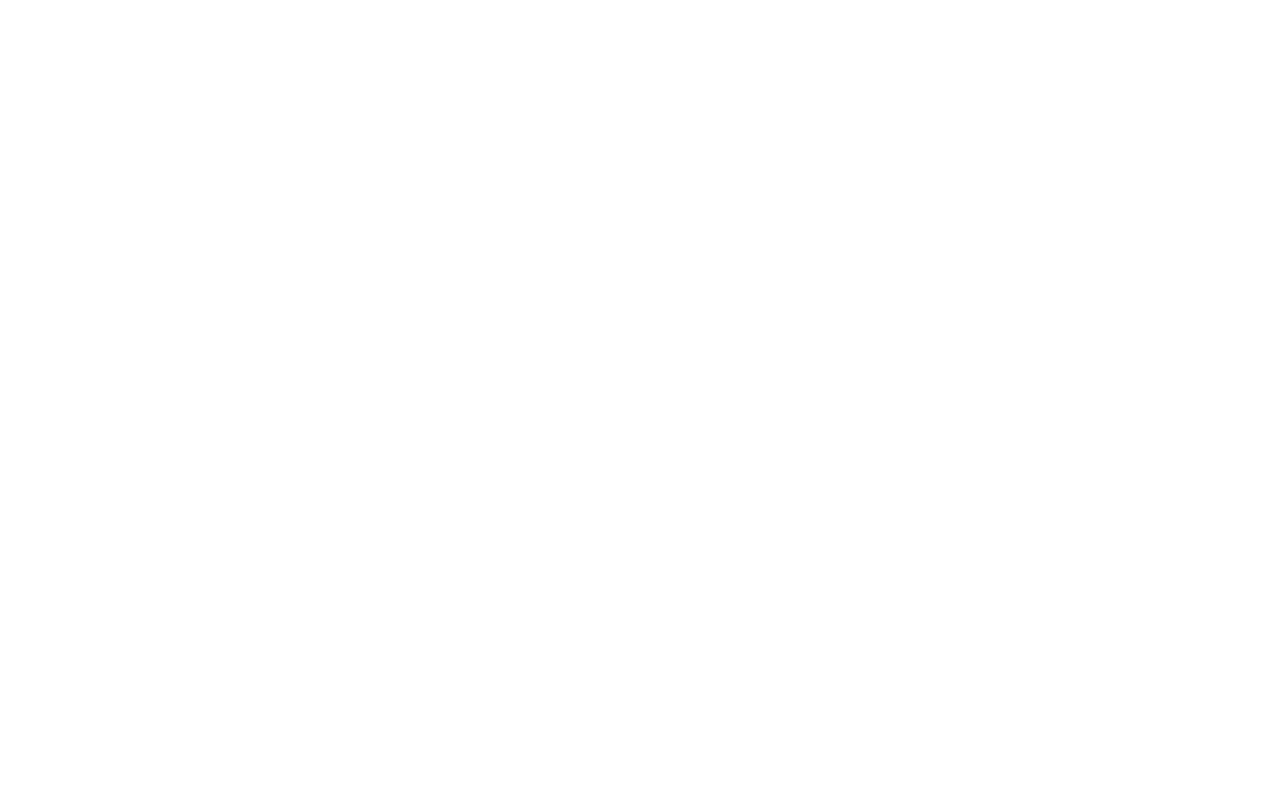
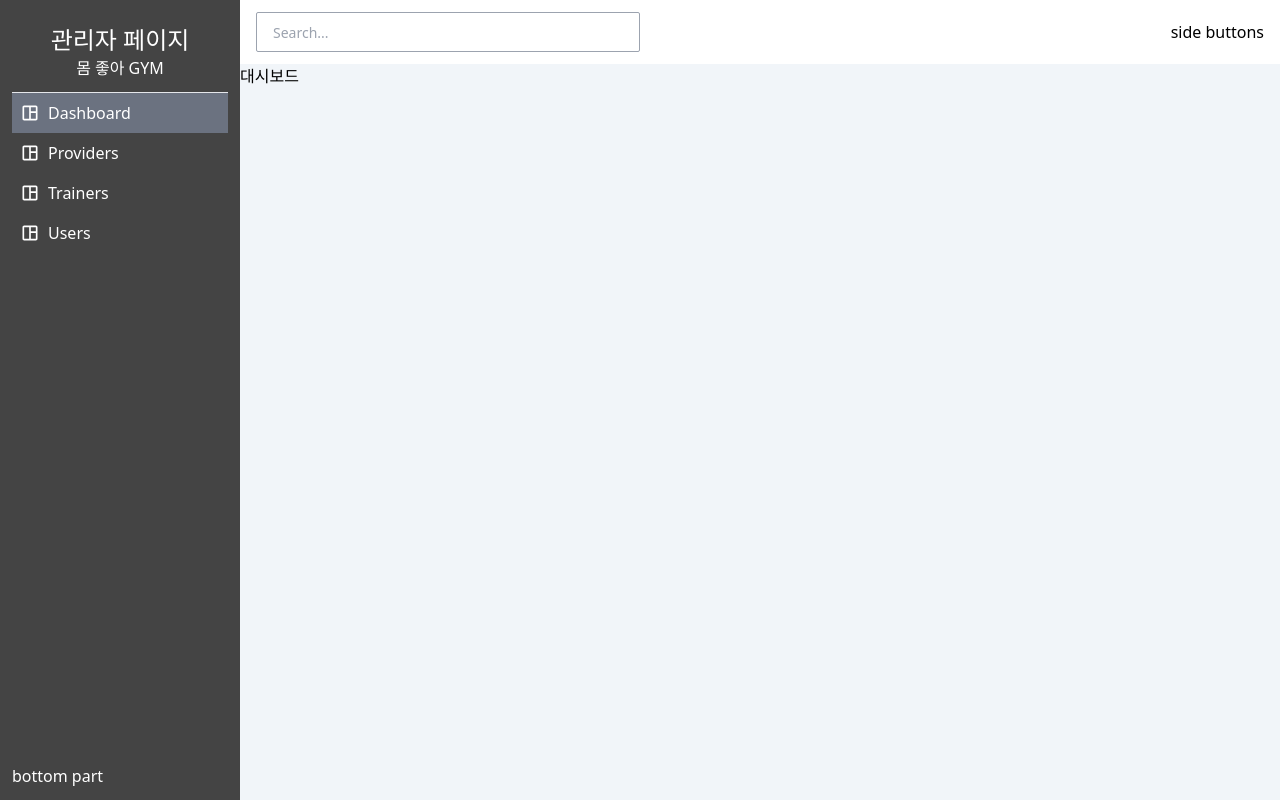
Before and after one commit to protein24g/gym, a React (Vite) app in the folder front/: page /dashboard in a window 1280 px wide. Before the commit this address had no page. Built offline with nearby package versions, Linux system fonts and the light colour scheme.

Commit message:
레이아웃(사이드바, 헤더) 틀 구현

```diff
--- a/front/src/App.tsx
+++ b/front/src/App.tsx
@@ -3,11 +3,18 @@
 import SignInPage from './pages/SignInPage'
 import SignUpPage from './pages/SignUpPage'
 import OAuthSignUpPage from './pages/OAuthSignUpPage'
+import Layout from './components/Layout/Layout'
+import Dashboard from './components/Dashboard'
+import Providers from './components/Providers'
 
 function App() {
   return (
     <BrowserRouter>
       <Routes>
+        <Route path='/' element={<Layout/>}>
+          <Route path='/dashboard' element={<Dashboard/>}></Route>
+          <Route path='/providers' element={<Providers/>}></Route>
+        </Route>
         <Route path='/signin' element={<SignInPage/>}></Route>
         <Route path='/signup' element={<SignUpPage/>}></Route>
         <Route path='/oauth-signup' element={<OAuthSignUpPage/>}></Route>
--- /dev/null
+++ b/front/src/components/Dashboard.tsx
@@ -0,0 +1,11 @@
+import { FC } from "react"
+
+const Dashboard: FC = () => {
+  return (
+    <div>
+      대시보드
+    </div>
+  )
+}
+
+export default Dashboard
--- /dev/null
+++ b/front/src/components/Header/Header.tsx
@@ -0,0 +1,14 @@
+import { FC } from "react"
+
+const Header: FC = () => {
+  return (
+    <div className="bg-white h-16 px-4 flex justify-between items-center">
+      <div className="relative">
+        <input type="text" placeholder="Search..." className="text-sm focus:outline-none w-full xl:w-[24rem] h-10 border border-gray-400 rounded-sm px-4"></input>
+      </div>
+      <div>side buttons</div>
+    </div>
+  )
+}
+
+export default Header
--- /dev/null
+++ b/front/src/components/Layout/Layout.tsx
@@ -0,0 +1,18 @@
+import { FC } from "react"
+import { Outlet } from "react-router-dom"
+import Sidebar from "../Sidebar/Sidebar"
+import Header from "../Header/Header"
+
+const Layout: FC = () => {
+  return (
+    <div className="flex bg-slate-100 h-screen">
+      <Sidebar/>
+      <div className="flex-1">
+        <Header/>
+        <div><Outlet/></div>
+      </div>
+    </div>
+  )
+}
+
+export default Layout
--- /dev/null
+++ b/front/src/components/Providers.tsx
@@ -0,0 +1,11 @@
+import { FC } from "react"
+
+const Providers: FC = () => {
+  return (
+    <div>
+      점장
+    </div>
+  )
+}
+
+export default Providers
--- /dev/null
+++ b/front/src/components/Sidebar/Sidebar.tsx
@@ -0,0 +1,40 @@
+import { FC, ReactNode } from "react"
+import { SidebarMenus } from "./SidebarMenus"
+import { Link, useLocation } from "react-router-dom"
+
+interface MenuItem {
+  roles: string[];
+  key: string;
+  name: string;
+  path: string;
+  icon: ReactNode;
+}
+
+const Sidebar: FC = () => {
+  const location = useLocation(); // useLocation 훅 사용
+  const { pathname } = location; // pathname 속성 추출
+
+  const SidebarLink = (menu: MenuItem) => {
+    return (
+      <Link to={menu.path} className={`flex items-center p-2 transition-bg duration-500 hover:bg-gray-500 ${pathname === menu.path ? 'bg-gray-500' : ''}`} key={menu.key}>
+        <span className="text-xl">{menu.icon}</span>
+        <span className="ml-2">{menu.name}</span>
+      </Link>
+    );
+  };
+
+  return (
+    <div className="flex flex-col w-60 p-3 bg-custom-gray text-white">
+      <div className="flex flex-col border-b p-3 justify-center items-center">
+        <a className="text-2xl">관리자 페이지</a>
+        <a className="text-md">몸 좋아 GYM</a>
+      </div>
+      <div className="flex-1">
+        {SidebarMenus.map((menu) => SidebarLink(menu))}
+      </div>
+      <div>bottom part</div>
+    </div>
+  );
+};
+
+export default Sidebar
--- /dev/null
+++ b/front/src/components/Sidebar/SidebarMenus.tsx
@@ -0,0 +1,8 @@
+import { MdOutlineSpaceDashboard } from "react-icons/md";
+
+export const SidebarMenus = [
+  {roles: ['OWNER', 'MANAGER', 'TRAINER'], key: 'dashboard', name: 'Dashboard', path: '/dashboard', icon: <MdOutlineSpaceDashboard/>},
+  {roles: ['OWNER'], key: 'providers', name: 'Providers', path: '/providers', icon: <MdOutlineSpaceDashboard/>},
+  {roles: ['OWNER', 'MANAGER'], key: 'trainers', name: 'Trainers', path: '/trainers', icon: <MdOutlineSpaceDashboard/>},
+  {roles: ['OWNER', 'MANAGER', 'TRAINER'], key: 'users', name: 'Users', path: '/users', icon: <MdOutlineSpaceDashboard/>},
+]
```
